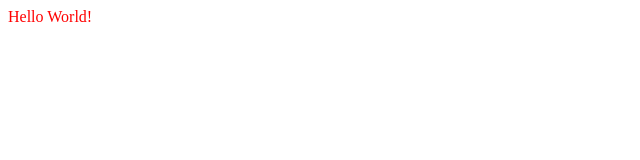
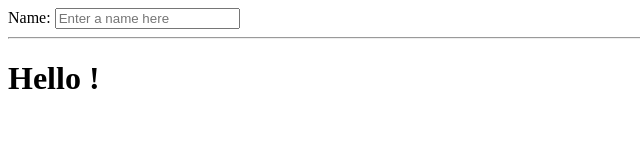
Before and after one commit to jo1vulin/jo1vulin.github.io, a plain HTML site: page index.html in a window 1280 px wide. Shown: the whole page, without its empty margins (0-640 px from the left). Drawn offline with nearby package versions, Linux system fonts and the light colour scheme.

Commit message:
Update index.html

```diff
--- a/index.html
+++ b/index.html
@@ -1,9 +1,14 @@
-<html !doctype>
+<!doctype html>
+<html ng-app>
   <head>
-    <title>Test page</title>
+    <script src="https://ajax.googleapis.com/ajax/libs/angularjs/1.2.9/angular.min.js"></script>
   </head>
-
-  <body style="color:red;">
-    Hello World!
+  <body>
+    <div>
+      <label>Name:</label>
+      <input type="text" ng-model="yourName" placeholder="Enter a name here">
+      <hr>
+      <h1>Hello {{yourName}}!</h1>
+    </div>
   </body>
 </html>
```
